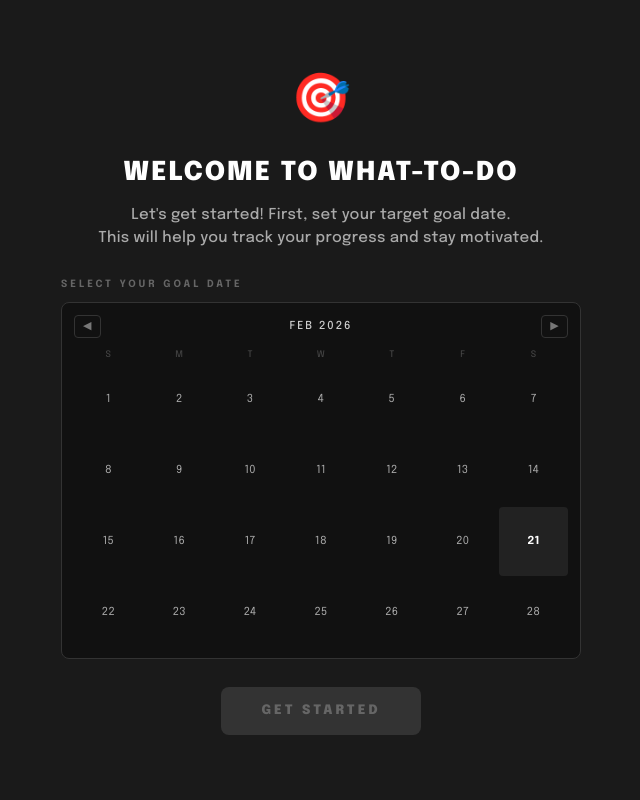
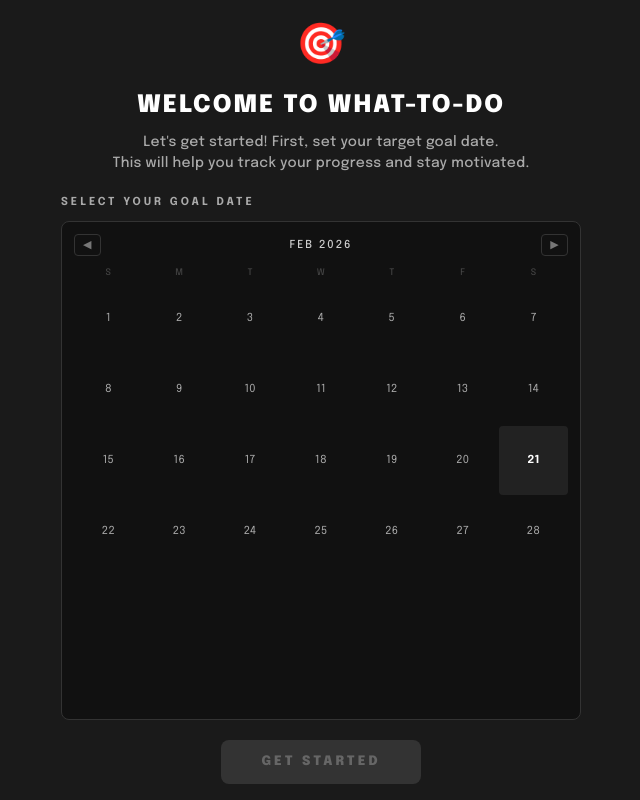
Before and after one commit to sainikhilchidipothu/What-TO-DO, a React (Vite) app: page / in a window 1280 px wide. Shown: the whole page, without its empty margins (319-959 px from the left). Built offline with nearby package versions, Linux system fonts and the light colour scheme; a web font is replaced by a local one.

Commit message:
Refactor layout and styles in App component
Updated styles and layout for better presentation and usability.

```diff
--- a/src/App.jsx
+++ b/src/App.jsx
@@ -579,7 +579,7 @@ function CalPicker({ value, onChange, label, minDate }) {
         <div style={{display:'grid',gridTemplateColumns:'repeat(7,1fr)',gap:2,marginBottom:4}}>
           {DAYS_SHORT.map(d=><div key={d} style={{textAlign:'center',fontSize:9,color:'#444',...mono}}>{d[0]}</div>)}
         </div>
-        <div style={{display:'grid',gridTemplateColumns:'repeat(7,1fr)',gap:2}}>
+        <div style={{display:'grid',gridTemplateColumns:'repeat(7,1fr)',gap:2,gridTemplateRows:'repeat(6,1fr)'}}>
           {Array.from({length:off},(_,i)=><div key={'e'+i}/>)}
           {Array.from({length:dim},(_,i)=>{
             const d = i+1
@@ -598,6 +598,8 @@ function CalPicker({ value, onChange, label, minDate }) {
               }}>{d}</button>
             )
           })}
+          {/* Fill remaining cells to always have 6 rows (42 total cells) */}
+          {Array.from({length: 42 - off - dim},(_,i)=><div key={'f'+i}/>)}
         </div>
       </div>
     </div>
@@ -609,7 +611,7 @@ const mono    = { fontFamily: "'Epilogue', sans-serif" }
 const inputSt = { width:'100%', background:'#111', border:'1px solid #333', color:'#e5e5e5', borderRadius:6, padding:'10px 12px', fontSize:12, outline:'none', ...mono, boxSizing:'border-box' }
 const selectSt= { background:'#111', border:'1px solid #333', color:'#999', borderRadius:4, padding:'4px 6px', fontSize:10, outline:'none', ...mono, cursor:'pointer' }
 const emptyTxt= { ...mono, fontSize:10, color:'#2a2a2a', padding:'14px 16px', textAlign:'center', letterSpacing:2 }
-const mLabel  = { ...mono, fontSize:9, letterSpacing:4, color:'#555', marginBottom:8 }
+const mLabel  = { ...mono, fontSize:9, letterSpacing:4, color:'#aaa', marginBottom:8, fontWeight:'bold' }
 const navBtn  = { background:'none', border:'1px solid #333', color:'#777', cursor:'pointer', borderRadius:4, padding:'2px 8px', fontSize:11, ...mono }
 const iconBtn = (color) => ({ background:'none', border:'none', cursor:'pointer', color, fontSize:11, padding:'2px 4px', borderRadius:3, transition:'color 0.15s', ...mono })
 
@@ -1081,25 +1083,26 @@ export default function App() {
         <div style={{
           position:'fixed',inset:0,zIndex:200,background:'#1a1a1a',
           display:'flex',flexDirection:'column',alignItems:'center',justifyContent:'center',
-          padding:24
+          padding:20,
+          overflow:'auto'
         }}>
           <div style={{maxWidth:520,width:'100%',textAlign:'center'}}>
-            <div style={{fontSize:48,marginBottom:16}}>🎯</div>
-            <h1 style={{...mono,fontSize:26,fontWeight:900,letterSpacing:2,color:'#fff',marginBottom:12}}>
+            <div style={{fontSize:40,marginBottom:12}}>🎯</div>
+            <h1 style={{...mono,fontSize:24,fontWeight:900,letterSpacing:2,color:'#fff',marginBottom:8}}>
               WELCOME TO WHAT-TO-DO
             </h1>
-            <p style={{fontSize:15,color:'#aaa',lineHeight:1.5,marginBottom:28}}>
+            <p style={{fontSize:14,color:'#aaa',lineHeight:1.5,marginBottom:20}}>
               Let's get started! First, set your target goal date.<br/>
               This will help you track your progress and stay motivated.
             </p>
 
-            <div style={{marginBottom:28}}>
-              <p style={{...mono,fontSize:10,letterSpacing:3,color:'#666',marginBottom:10,fontWeight:'bold',textAlign:'left'}}>
+            <div style={{marginBottom:20}}>
+              <p style={{...mono,fontSize:11,letterSpacing:3,color:'#aaa',marginBottom:10,fontWeight:'bold',textAlign:'left'}}>
                 SELECT YOUR GOAL DATE
               </p>
               <CalPicker value={firstTimeGoalDate} onChange={setFirstTimeGoalDate} />
               {firstTimeGoalDate && (
-                <p style={{...mono,fontSize:13,color:'#22c55e',marginTop:12,fontWeight:'bold'}}>
+                <p style={{...mono,fontSize:13,color:'#22c55e',marginTop:10,fontWeight:'bold'}}>
                   {daysLeft(firstTimeGoalDate)} days from today
                 </p>
               )}
@@ -1109,7 +1112,7 @@ export default function App() {
               onClick={completeFirstTimeSetup}
               disabled={!firstTimeGoalDate}
               style={{
-                padding:'14px 40px',
+                padding:'12px 40px',
                 background:firstTimeGoalDate?'#fff':'#333',
                 color:firstTimeGoalDate?'#000':'#666',
                 border:'none',
@@ -2029,15 +2032,16 @@ function MacroView({ year, state, onMonth, onHover, onHoverEnd }) {
                   </div>
                 )
                 const bg = done>0 ? compBg(pct) : isTod?'#333':'#1a1a1a'
-                const border = isTar?'2px solid #ccc':isTod?'2px solid #888':'2px solid #333'
+                const border = isTar?'3px solid #eab308':isTod?'2px solid #888':'2px solid #333'
                 return (
                   <div key={d}
                     onClick={(e) => {onHoverEnd?.(); onMonth(m)}}
                     onMouseEnter={(e) => onHover?.(k, {x: e.clientX + 15, y: e.clientY + 15})}
                     onMouseLeave={() => onHoverEnd?.()}
                     onMouseMove={(e) => onHover?.(k, {x: e.clientX + 15, y: e.clientY + 15})}
-                    style={{borderRadius:5,aspectRatio:'1',border,background:bg,display:'flex',alignItems:'center',justifyContent:'center',position:'relative',cursor:'pointer'}}>
-                    <span style={{...mono,fontSize:13,color:done>0?compColor(pct):isTod?'#fff':'#888',fontWeight:'bold'}}>{d}</span>
+                    style={{borderRadius:5,aspectRatio:'1',border,background:isTar?'#2a2410':bg,display:'flex',alignItems:'center',justifyContent:'center',position:'relative',cursor:'pointer'}}>
+                    {isTar && <div style={{position:'absolute',top:-2,right:-2,fontSize:14}}>🎯</div>}
+                    <span style={{...mono,fontSize:13,color:isTar?'#eab308':done>0?compColor(pct):isTod?'#fff':'#888',fontWeight:'bold'}}>{d}</span>
                     <div style={{position:'absolute',top:2,right:2,display:'flex',flexDirection:'column',gap:2,alignItems:'flex-end'}}>
                       {hasClass && <div style={{fontSize:8}}>📚</div>}
                       {highestPriorityTask && <div style={{width:8,height:8,borderRadius:'50%',background:getTaskPriorityColor(highestPriorityTask.tier),border:'2px solid #222'}}/>}
@@ -2123,18 +2127,19 @@ function MicroView({ year, month, state, onToggle, onJournal }) {
               </div>
             )
 
-            const bg=isSel?'#333':done>0?compBg(pct):'#222'
+            const bg=isSel?'#333':isTar?'#2a2410':done>0?compBg(pct):'#222'
             return (
               <div key={d}
                 onClick={()=>setSel(k)}
                 style={{
                   aspectRatio:'1',borderRadius:12,cursor:'pointer',padding:'12px 8px',
                   display:'flex',flexDirection:'column',alignItems:'center',
-                  border: isSel?'4px solid #fff': isTar?'4px solid #ccc': isTod?'4px solid #aaa':'4px solid #444',
+                  border: isSel?'4px solid #fff': isTar?'4px solid #eab308': isTod?'4px solid #aaa':'4px solid #444',
                   background:bg, transition:'all 0.15s', position:'relative'
                 }}>
+                {isTar && <div style={{position:'absolute',top:3,left:3,fontSize:16}}>🎯</div>}
                 <span style={{...mono,fontWeight:'bold',fontSize:24,
-                  color:isSel?'#fff':done>0?compColor(pct):isTod?'#fff':'#aaa'}}>{d}</span>
+                  color:isSel?'#fff':isTar?'#eab308':done>0?compColor(pct):isTod?'#fff':'#aaa'}}>{d}</span>
                 {done>0&&ag.length>0&&<span style={{...mono,fontSize:14,color:'#aaa',marginTop:5,fontWeight:'bold'}}>{done}/{ag.length}</span>}
                 <div style={{position:'absolute',top:5,right:5,display:'flex',flexDirection:'column',gap:3,alignItems:'flex-end'}}>
                   {hasClass && <div style={{fontSize:10}}>📚</div>}
@@ -2232,6 +2237,7 @@ function MicroView({ year, month, state, onToggle, onJournal }) {
           )}
 
           {/* Journal button */}
+          {sel <= todayKey() ? (
             <button onClick={()=>onJournal(sel)} style={{
               width:'100%',padding:'13px 0',border:`3px solid ${state.journal[sel]?'#aaa':'#444'}`,
               borderRadius:10,cursor:'pointer',
@@ -2241,6 +2247,16 @@ function MicroView({ year, month, state, onToggle, onJournal }) {
             }}>
               {state.journal[sel] ? '📝 EDIT JOURNAL' : '📝 WRITE JOURNAL'}
             </button>
+          ) : (
+            <div style={{
+              width:'100%',padding:'13px 0',border:'3px solid #333',
+              borderRadius:10,background:'#1a1a1a',
+              ...mono,fontSize:12,letterSpacing:3,fontWeight:'bold',
+              color:'#555',textAlign:'center'
+            }}>
+              📝 JOURNAL (FUTURE DATE)
+            </div>
+          )}
 
           {selGoals.length===0&&selTasks.length===0&&!selVac&&(
             <p style={{...mono,fontSize:13,color:'#555',textAlign:'center',padding:'14px 0',marginTop:10}}>Nothing scheduled</p>
```
Lines whose indentation alone changed are shown as unchanged.
